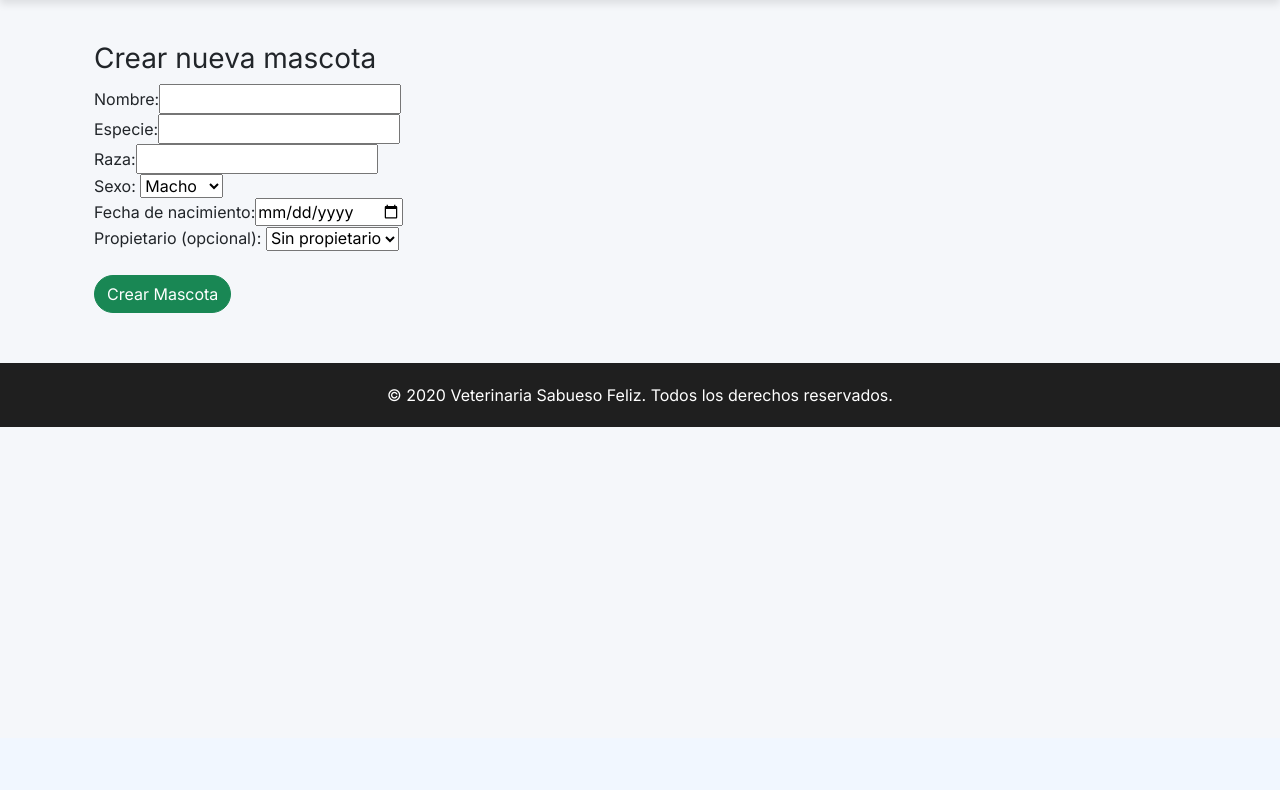
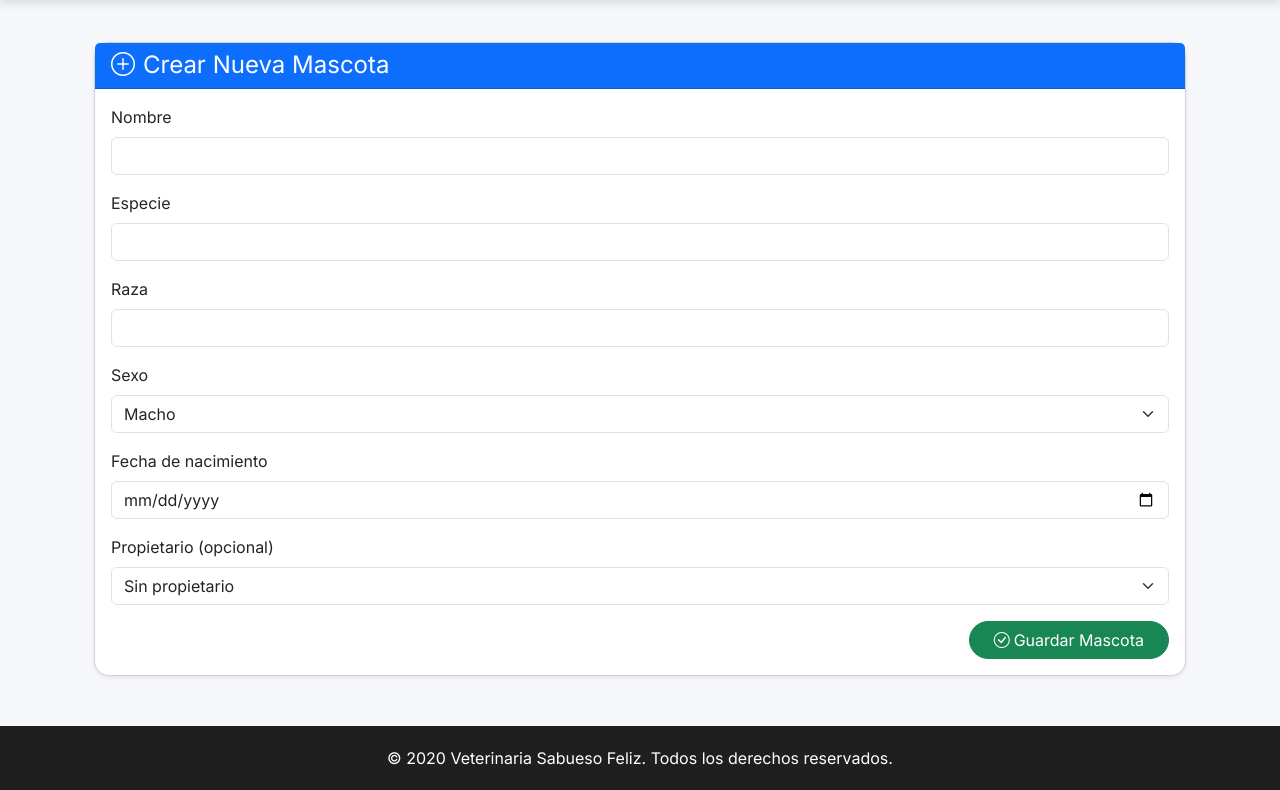
Before and after one commit to Villada-PG3/trabajo-practico-integrador-veterinaria-el-sabueso-feliz, a Django app: template Core/templates/core/crear_mascota_admin.html in a window 1280 px wide. Shown: the part 62-852 px from the top of the page. Before the commit the page ends 489 px from the top, so only its background shows below. Run offline with Django 5.2, Linux system fonts and the light colour scheme; the template is opened without the code that fills it: most values are stand-ins (such as "Sample title", 1, 10 or a date in 2020).

Commit message:
mejora visual de registros

```diff
--- a/Core/templates/core/crear_mascota_admin.html
+++ b/Core/templates/core/crear_mascota_admin.html
@@ -3,26 +3,61 @@
 
 {% block content %}
 <div class="container mt-4">
-    <h3>Crear nueva mascota</h3>
+
+    <div class="card shadow-sm">
+        <div class="card-header bg-primary text-white">
+            <h4 class="mb-0"><i class="bi bi-plus-circle me-2"></i>Crear Nueva Mascota</h4>
+        </div>
+        <div class="card-body">
             <form method="POST">
                 {% csrf_token %}
-        <label>Nombre:</label><input type="text" name="nombre" required><br>
-        <label>Especie:</label><input type="text" name="especie" required><br>
-        <label>Raza:</label><input type="text" name="raza"><br>
-        <label>Sexo:</label>
-        <select name="sexo">
+
+                <div class="mb-3">
+                    <label class="form-label">Nombre</label>
+                    <input type="text" name="nombre" class="form-control" required>
+                </div>
+
+                <div class="mb-3">
+                    <label class="form-label">Especie</label>
+                    <input type="text" name="especie" class="form-control" required>
+                </div>
+
+                <div class="mb-3">
+                    <label class="form-label">Raza</label>
+                    <input type="text" name="raza" class="form-control">
+                </div>
+
+                <div class="mb-3">
+                    <label class="form-label">Sexo</label>
+                    <select name="sexo" class="form-select">
                         <option value="M">Macho</option>
                         <option value="F">Hembra</option>
-        </select><br>
-        <label>Fecha de nacimiento:</label><input type="date" name="fecha_nacimiento"><br>
-        <label>Propietario (opcional):</label>
-        <select name="propietario">
+                    </select>
+                </div>
+
+                <div class="mb-3">
+                    <label class="form-label">Fecha de nacimiento</label>
+                    <input type="date" name="fecha_nacimiento" class="form-control">
+                </div>
+
+                <div class="mb-3">
+                    <label class="form-label">Propietario (opcional)</label>
+                    <select name="propietario" class="form-select">
                         <option value="">Sin propietario</option>
                         {% for p in propietarios %}
                             <option value="{{ p.id }}">{{ p.user.get_full_name }}</option>
                         {% endfor %}
-        </select><br><br>
-        <button type="submit" class="btn btn-success">Crear Mascota</button>
+                    </select>
+                </div>
+
+                <div class="text-end">
+                    <button type="submit" class="btn btn-success px-4">
+                        <i class="bi bi-check-circle me-1"></i>Guardar Mascota
+                    </button>
+                </div>
             </form>
         </div>
+    </div>
+
+</div>
 {% endblock %}
```
Also changed, not shown: Core/templates/core/crear_propietario_admin.html (+54 -12 lines), Core/templates/core/registrar_mascota.html (+48 -13 lines), db.sqlite3. Lines whose indentation alone changed are shown as unchanged.
